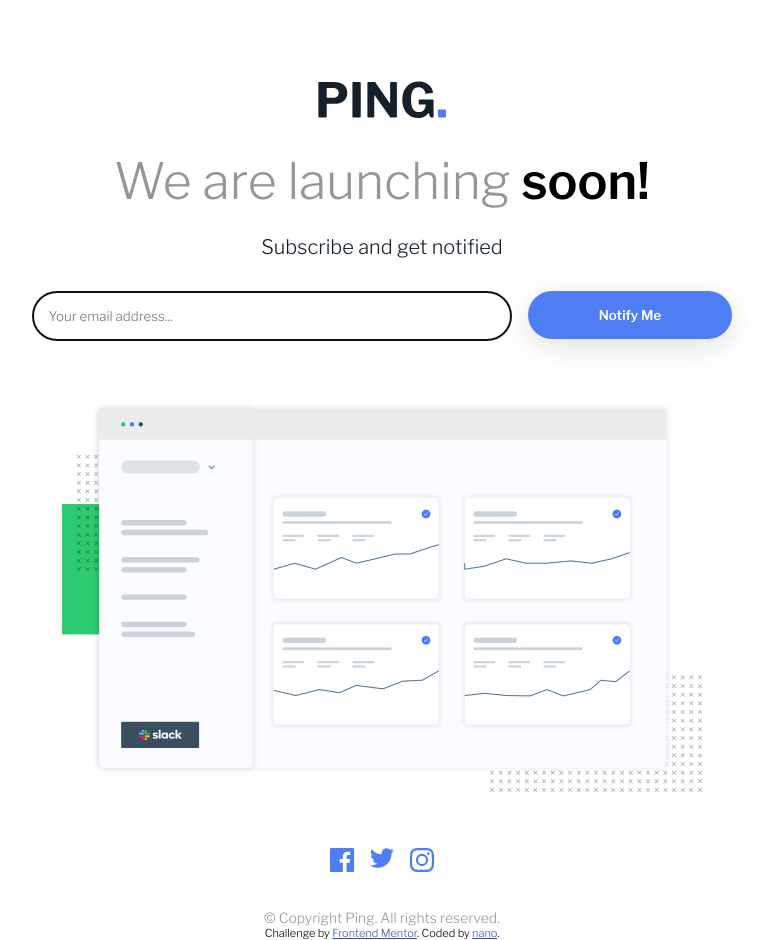
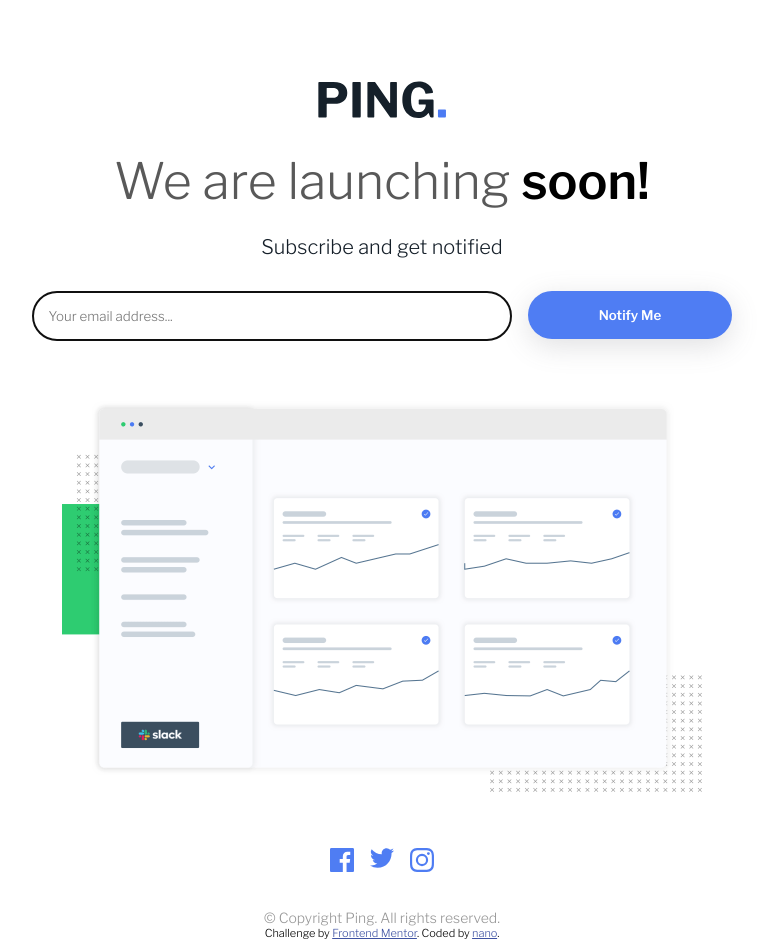
Before and after one commit to naiiiden/ping-coming-soon-page, a plain HTML site: page index.html in a window 1280 px wide. Shown: the whole page, without its empty margins (258-1021 px from the left). Drawn offline with nearby package versions, Linux system fonts and the light colour scheme.

Commit message:
h1 fix color contrast

```diff
--- a/style/style.scss
+++ b/style/style.scss
@@ -25,7 +25,7 @@ main {
     gap: 1rem;
 
     h1 {
-        color: $gray;
+        color: #595959;
         font-size: 1em;
         font-weight: 300;
 
```
Also changed, not shown: style/style.css, 1 other file.
